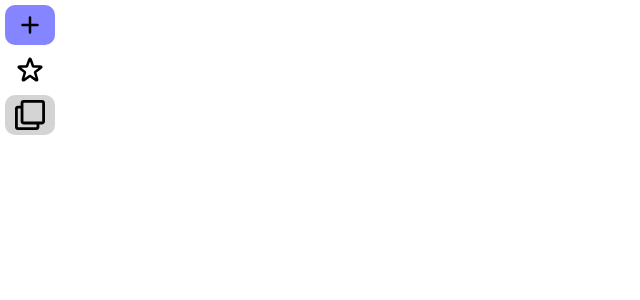
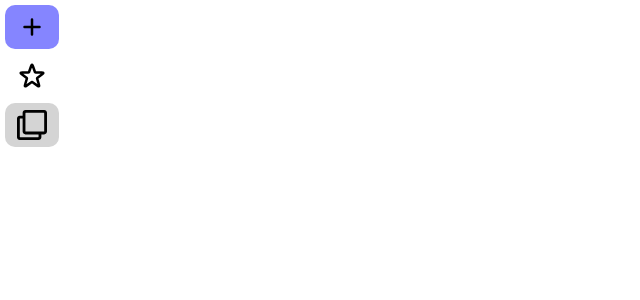
Before and after one commit to maninder56/Planner-Web-App, a Next.js app in the folder front-end/: page /dashboard in a window 1280 px wide. Shown: the top 300 px of the page, without its empty margins (0-640 px from the left). Built offline with nearby package versions, Linux system fonts and the light colour scheme.

Commit message:
Added border to buttons when in hover state

```diff
--- a/front-end/src/Components/Buttons/iconButton.module.css
+++ b/front-end/src/Components/Buttons/iconButton.module.css
@@ -3,7 +3,7 @@
     display: flex;
     padding: 5px 10px;
     margin: 5px;
-    border: none;
+    border: solid 2px transparent;
     border-radius: 10px;
     font-size: 1rem;
     cursor: pointer;
@@ -26,7 +26,7 @@
     background-color: rgb(133, 133, 255);
 }
 
-.button.brown {
+.button.grey {
     background-color: rgb(212, 212, 212);
 }
 
@@ -36,14 +36,17 @@
 
 .button.blue:hover {
     background-color: rgb(133, 133, 255, 0.7);
+    border-color: rgb(64, 64, 255);
 }
 
-.button.brown:hover {
+.button.grey:hover {
     background-color: rgb(212, 212, 212, 0.7);
+    border-color: rgb(143, 143, 143);
 }
 
 .button.transparent:hover {
     background-color: rgba(255, 255, 255, 0.5);
+    border-color: rgb(255, 255, 255, 0.8);
 }
 
 
--- a/front-end/src/Components/Buttons/iconButton.tsx
+++ b/front-end/src/Components/Buttons/iconButton.tsx
@@ -14,35 +14,13 @@ export default function IconButton({
     iconSrc: string;
     name?: string;
     alt: string;
-    color: 'blue' | 'brown' | 'transparent';
+    color: 'blue' | 'grey' | 'transparent';
     disabled?: boolean;
     onClick: () => void | Promise<void>;
 }) {
-
-    function createClassName() {
-        let className = styles.button;
-
-        switch (color) {
-
-            case 'blue':
-                className += ` ${styles.blue}`;
-                break;
-            case 'brown':
-                className += ` ${styles.brown}`;
-                break;
-
-            case 'transparent':
-            default:
-                className += ` ${styles.transparent}`;
-                break;
-        }
-
-        return className;
-    }
-
     return (
         <button
-            className={createClassName()}
+            className={[styles.button, styles[color]].join(' ')}
             disabled={disabled}
             onClick={onClick}>
                 <Image src={iconSrc} width={50} height={50} alt={alt} />
--- a/front-end/src/app/dashboard/page.tsx
+++ b/front-end/src/app/dashboard/page.tsx
@@ -7,7 +7,7 @@ export default function Dashboard() {
         <div>
             <IconButton iconSrc='/plusSign.svg' name='New Board' alt='New board icon' color='blue' onClick={() => {}} />
             <IconButton iconSrc='/star.svg' alt='Favorite baord icon' color='transparent' onClick={() => {}} />
-            <IconButton iconSrc='/switchBoard.svg' name='Switch Board' alt='Switch board icon' color='brown' onClick={() => {}} />
+            <IconButton iconSrc='/switchBoard.svg' name='Switch Board' alt='Switch board icon' color='grey' onClick={() => {}} />
         </div>
     );
 }
```
